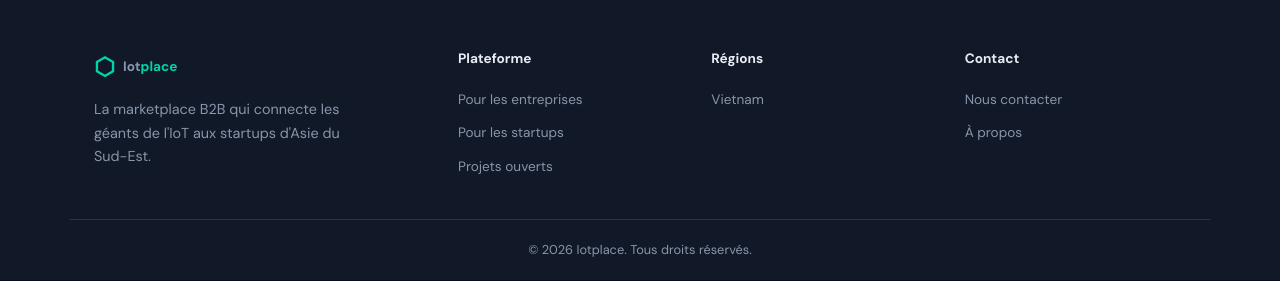
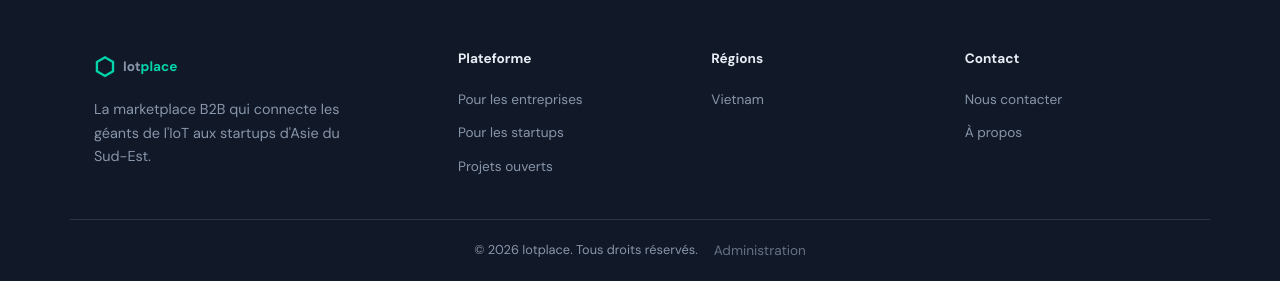
Before and after one commit to Colin-tech-VS/Iotplace, a Flask app: a page that uses vitrine/templates/base.html in a window 1280 px wide. Shown: the part 806-1087 px from the top of the page. Run offline with Flask 3, Linux system fonts and the light colour scheme.

Commit message:
Ajout d'un accès au CRM depuis le site vitrine
Le back-office CRM (/crm) n'était lié nulle part : il fallait taper
l'URL manuellement, d'où l'impossibilité d'y accéder. Ajout d'un lien
discret "Administration" dans le pied de page de la vitrine, présent
sur toutes les pages publiques, pointant vers le tableau de bord CRM.

Co-Authored-By: Claude Opus 4.8 <noreply@anthropic.com>
Claude-Session: https://claude.ai/code/session_01VyekBpJrjcC1nYh3ajjs4p

```diff
--- a/vitrine/static/css/style.css
+++ b/vitrine/static/css/style.css
@@ -983,9 +983,26 @@ a:hover { color: #33e0be; }
 .footer-bottom {
     border-top: 1px solid var(--border);
     padding: 1.25rem 0;
+    display: flex;
+    align-items: center;
+    justify-content: center;
+    gap: 1rem;
+    flex-wrap: wrap;
     text-align: center;
     color: var(--text-muted);
     font-size: 0.8rem;
+}
+
+.footer-admin-link {
+    color: var(--text-muted);
+    text-decoration: none;
+    opacity: 0.7;
+    transition: opacity 0.2s, color 0.2s;
+}
+
+.footer-admin-link:hover {
+    opacity: 1;
+    color: var(--accent, inherit);
 }
 
 /* ── Responsive ── */
--- a/vitrine/templates/base.html
+++ b/vitrine/templates/base.html
@@ -102,6 +102,7 @@
         </div>
         <div class="footer-bottom container">
             <p>&copy; 2026 Iotplace. Tous droits réservés.</p>
+            <a href="{{ url_for('crm.dashboard') }}" class="footer-admin-link">Administration</a>
         </div>
     </footer>
 
```
